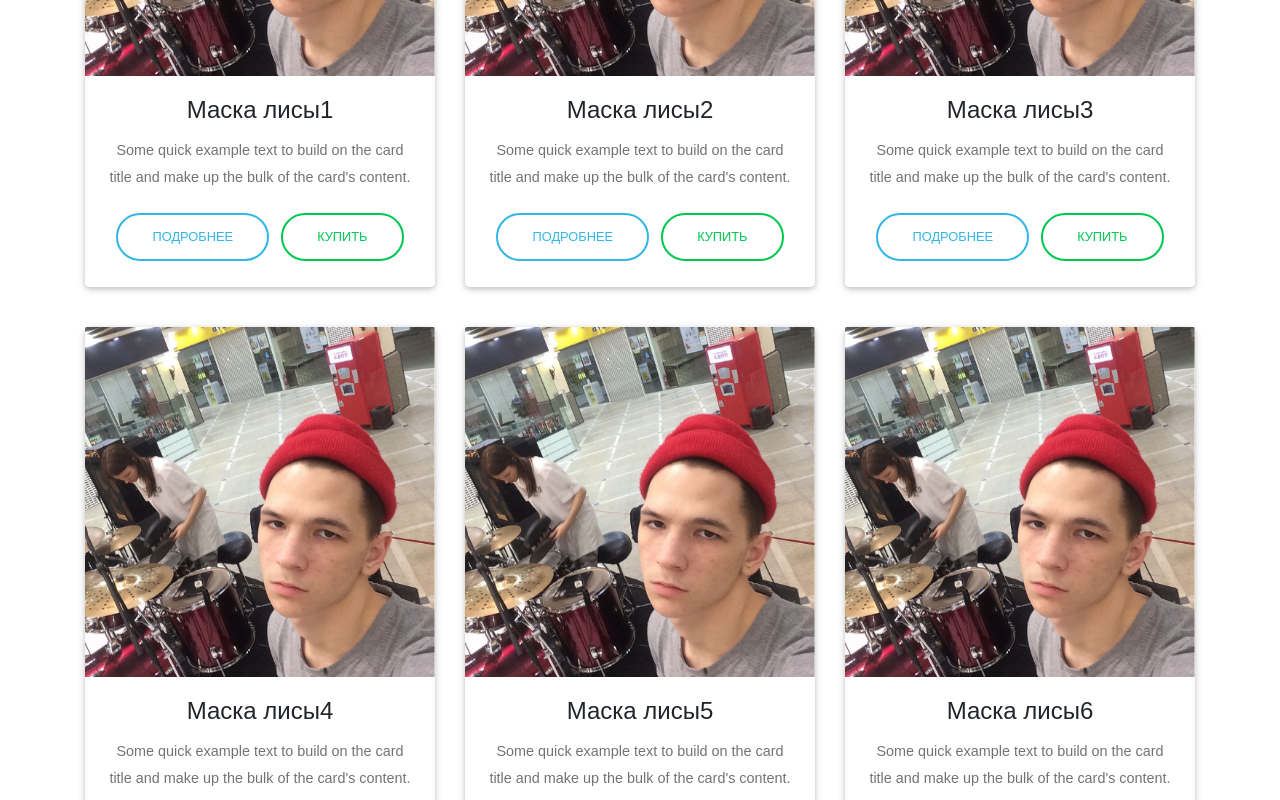
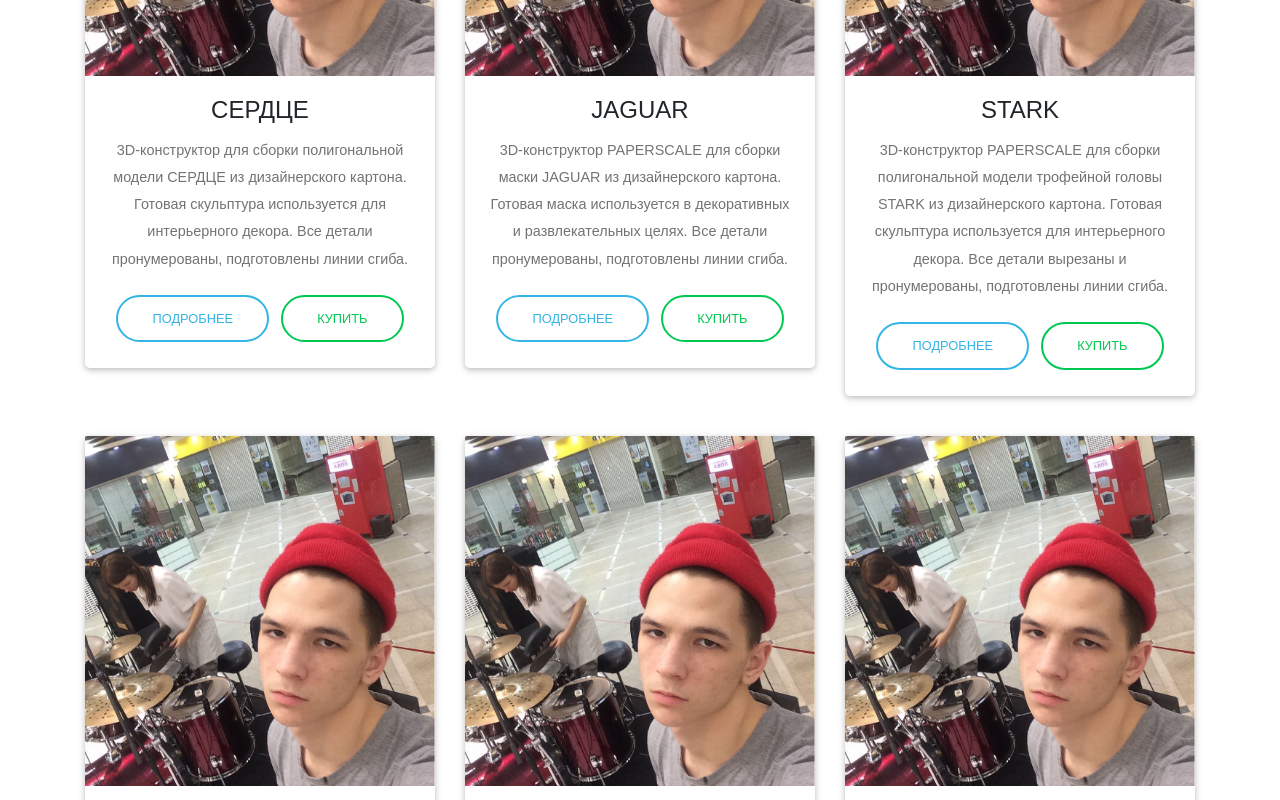
Before and after one commit to DorianMood/paperstore, a React (Create React App) app: page / in a window 1280 px wide. Shown: the part 1040-1840 px from the top of the page. Built offline with nearby package versions, Linux system fonts and the light colour scheme; some icons are missing.

Commit message:
Добавлен контент

```diff
--- a/src/card/Card.css
+++ b/src/card/Card.css
@@ -4,3 +4,20 @@
 .btn:active {
   box-shadow: inset 0px 0px 8px 4px rgba(0,0,0,0.15) !important;
 }
+
+.card-modal-img {
+  max-width: 40%;
+  float: left;
+}
+.top-content {
+  display: inline-block;
+  margin: 20px 0;
+}
+.bottom-content {
+  display: inline-block;
+  margin: 20px 0;
+  width: 100%;
+}
+.list-group {
+  float: left;
+}
--- a/src/card/index.jsx
+++ b/src/card/index.jsx
@@ -22,16 +22,16 @@
   }
 
   onClickBuy() {
-    this.props.onAddItemToCart(this.props.title, this.props.price);
+    this.props.onAddItemToCart(this.props.item.title, this.props.item.price);
   }
 
   render() {
     return (
       <div className="card">
-        <img className="img-fluid" src={ this.props.pic } alt={ this.props.title } />
+        <img className="img-fluid" src={ this.props.item.pic } alt={ this.props.item.title } />
         <div className="card-body">
-          <h4 className="card-title">{ this.props.title }</h4>
-          <p className="card-text">{ this.props.shortText }</p>
+          <h4 className="card-title">{ this.props.item.title }</h4>
+          <p className="card-text">{ this.props.item.shortText }</p>
           <button type="button" className="btn btn-outline-info btn-rounded waves-effect"
             onClick={ this.toggleModal.bind(this) }>Подробнее</button>
           <button type="button" className="btn btn-outline-success btn-rounded waves-effect"
@@ -40,13 +40,40 @@
         <Modal
           isOpen={ this.state.modal }>
           <div className="modal-header">
-            <h5 className="modal-title">{ this.props.title }</h5>
+            <h5 className="modal-title">{ this.props.item.title }</h5>
             <button type="button" className="close" onClick={ this.toggleModal.bind(this) }>
             <span>&times;</span>
             </button>
           </div>
           <div className="modal-body">
-            { this.props.shortText }
+            <div className="top-content">
+              <p>
+                <img src={ this.props.item.pic } alt={this.props.item.title} className='card-modal-img' />
+                { this.props.item.shortText }
+              </p>
+            </div>
+            <div className="bottom-content">
+              <ul className="list-group">
+                <li className="list-group-item d-flex justify-content-between align-items-center">
+                  <span>Сложность: { this.props.item.complexity }</span>
+                </li>
+                <li className="list-group-item d-flex justify-content-between align-items-center">
+                  <span>Оринтеровочное время: { this.props.item.time }</span>
+                </li>
+                <li className="list-group-item d-flex justify-content-between align-items-center">
+                  <span>В комплекте: { this.props.item.accessories }</span>
+                </li>
+                <li className="list-group-item d-flex justify-content-between align-items-center">
+                  <span>Размеры: { this.props.item.scales } см</span>
+                </li>
+                <li className="list-group-item d-flex justify-content-between align-items-center">
+                  <span>Рекомендуемый возраст: { this.props.item.age }</span>
+                </li>
+                <li className="list-group-item d-flex justify-content-between align-items-center">
+                  <span>Цвета: { this.props.item.colors }</span>
+                </li>
+              </ul>
+            </div>
           </div>
           <div className="modal-footer">
             <button type="button" className="btn btn-outline-info btn-rounded waves-effect"
--- a/src/cards/index.jsx
+++ b/src/cards/index.jsx
@@ -9,10 +9,7 @@
     let cardsElement = cardsContent.map( (item, index) => (
       <div className="col-md-4" key={ index }>
           <Card
-            pic={ item.pic }
-            title={ item.title }
-            shortText={ item.shortText }
-            price={ item.price } />
+            item={ item } />
         </div>
       ));
 
--- a/src/content/cards.jsx
+++ b/src/content/cards.jsx
@@ -1,39 +1,75 @@
 var reviews = [
 	{
 		pic: 'img/nikolay.jpg',
-		title: 'Маска лисы1',
-		price: 1000,
-		shortText: 'Some quick example text to build on the card title and make up the bulk of the card\'s content.'
+		title: 'СЕРДЦЕ',
+		price: 680,
+		shortText: '3D-конструктор для сборки полигональной модели СЕРДЦЕ из дизайнерского картона.\nГотовая скульптура используется для интерьерного декора. Все детали пронумерованы, подготовлены линии сгиба.',
+		complexity: '1 из 5',
+		time: '1 час',
+		age: '14+',
+		accessories: 'инструкция, комплект подготовленных деталей, клей',
+		scales: null,
+		colors: [ 'красный' ]
 	},
 	{
 		pic: 'img/nikolay.jpg',
-		title: 'Маска лисы2',
-		price: 900,
-		shortText: 'Some quick example text to build on the card title and make up the bulk of the card\'s content.'
+		title: 'JAGUAR',
+		price: 1170,
+		shortText: '3D-конструктор PAPERSCALE для сборки маски JAGUAR из дизайнерского картона.\nГотовая маска используется в декоративных и развлекательных целях. Все детали пронумерованы, подготовлены линии сгиба. ',
+		complexity: '2 из 5',
+		time: '3 часа',
+		age: '14+',
+		accessories: 'комплект подготовленных деталей, клей',
+		scales: null,
+		colors: [ 'белый' ]
 	},
 	{
 		pic: 'img/nikolay.jpg',
-		title: 'Маска лисы3',
+		title: 'STARK',
 		price: 1500,
-		shortText: 'Some quick example text to build on the card title and make up the bulk of the card\'s content.'
+		shortText: '3D-конструктор PAPERSCALE для сборки полигональной модели трофейной головы STARK из дизайнерского картона.\nГотовая скульптура используется для интерьерного декора. Все детали вырезаны и пронумерованы, подготовлены линии сгиба.',
+		complexity: '4 из 5',
+		time: '5 часов',
+		age: '14+',
+		accessories: 'инструкция, комплект подготовленных деталей, клей, крючок на липкой основе',
+		scales: '40/28/40',
+		colors: [ 'черный' ]
 	},
 	{
 		pic: 'img/nikolay.jpg',
-		title: 'Маска лисы4',
-		price: 1800,
-		shortText: 'Some quick example text to build on the card title and make up the bulk of the card\'s content.'
+		title: 'ШТУРМОВИК',
+		price: 1250,
+		shortText: '3D-конструктор PAPERSCALE для сборки маски ШТУРОВИК из дизайнерского картона.\nГотовая маска используется в декоративных и развлекательных целях. Все детали пронумерованы, подготовлены линии сгиба.',
+		complexity: '5 из 5',
+		time: '4 часа',
+		age: '14+',
+		accessories: 'комплект подготовленных деталей, клей',
+		scales: '27/28/30',
+		colors: [ 'белый' ]
 	},
 	{
 		pic: 'img/nikolay.jpg',
-		title: 'Маска лисы5',
-		price: 500,
-		shortText: 'Some quick example text to build on the card title and make up the bulk of the card\'s content.'
+		title: 'Murka',
+		price: 1250,
+		shortText: '3D-конструктор PAPERSCALE для сборки полигональной модели Murka из дизайнерского картона.\nГотовая скульптура используется для интерьерного декора. Все детали пронумерованы, подготовлены линии сгиба.',
+		complexity: '2 из 5',
+		time: '1-2 часа',
+		age: '14+',
+		accessories: 'инструкция, комплект подготовленных деталей, клей',
+		scales: null,
+		colors: [ 'красный', 'черный' ]
 	},
 	{
 		pic: 'img/nikolay.jpg',
-		title: 'Маска лисы6',
-		price: 1200,
-		shortText: 'Some quick example text to build on the card title and make up the bulk of the card\'s content.'
+		title: 'Маска ЛИСА',
+		price: 720,
+		shortText: '3D-конструктор PAPERSCALE для сборки полумаски ЛИСА из дизайнерского картона.\nГотовая маска используется в декоративных и развлекательных целях. Все детали пронумерованы, подготовлены линии сгиба. ',
+		complexity: '2 из 5',
+		time: '30 минут',
+		age: '14+',
+		accessories: 'инструкция, комплект деталей из дизайнерского картона, клей, резинка модельная',
+		scales: '15/18/18',
+		colors: [ 'белый', 'черный' ]
 	}
 ]
 
--- a/src/content/reviews.jsx
+++ b/src/content/reviews.jsx
@@ -2,17 +2,17 @@
 	{
 		pic: 'img/nikolay.jpg',
 		title: 'Николай Васильев',
-		review: 'Самые удобные оригами в мире, даже такой тупой как я понял как их делать, советую всем.'
+		review: 'Подарили друзьям на новоселье! Украшает интерьер квартиры.'
 	},
 	{
 		pic: 'img/nikolay.jpg',
 		title: 'Николай Васильев',
-		review: 'Самые удобные оригами в мире, даже такой тупой как я понял как их делать, советую всем.'
+		review: 'Свежий и оригинальный порядок. С парнем собирали весь вечер. Спасибо, удачи!'
 	},
 	{
 		pic: 'img/nikolay.jpg',
 		title: 'Николай Васильев',
-		review: 'Самые удобные оригами в мире, даже такой тупой как я понял как их делать, советую всем.'
+		review: 'Заказывал маску на Хеллоуин. Друзья были в восторге. Скорее всего куплю ещё!'
 	},
 	{
 		pic: 'img/nikolay.jpg',
--- a/src/modal/Modal.css
+++ b/src/modal/Modal.css
@@ -11,6 +11,8 @@
 }
 .modal-dialog {
 	z-index: 1001;
+	max-width: 60vw;
+	width: 50vw !important;
 }
 .modal-right {
 	position: fixed;
```
Also changed, not shown: 1 other file (tests, documents, lock files or other folders).
